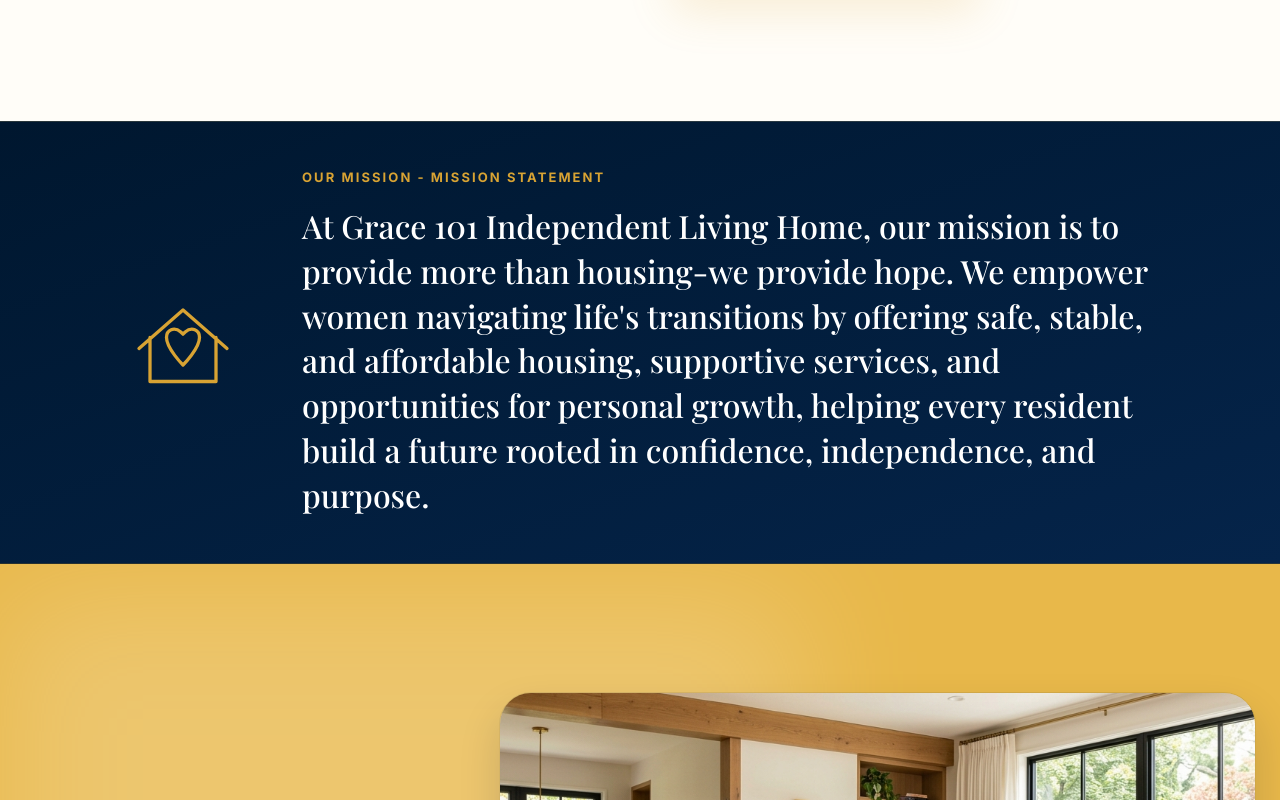
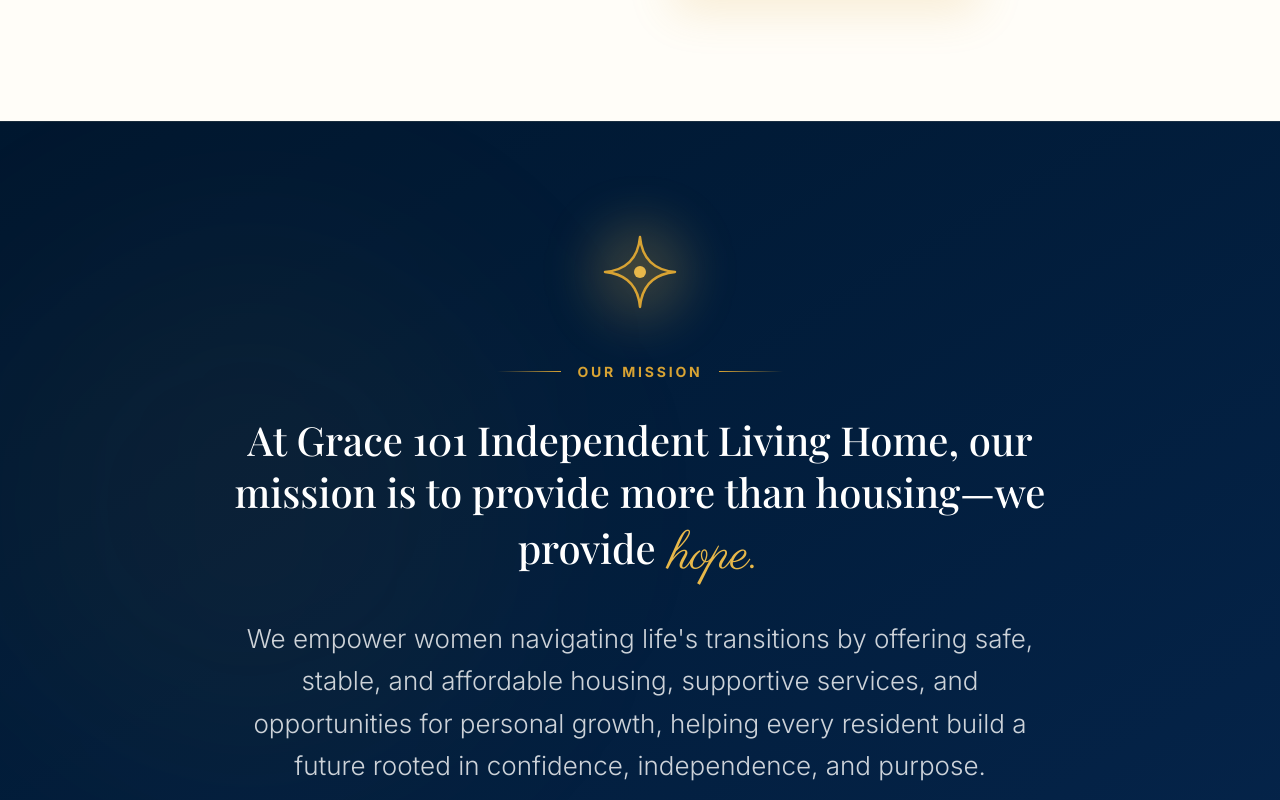
Before and after one commit to HiddenGems810/grace-website, a Next.js app: page / in a window 1280 px wide. Shown: the part 1480-2280 px from the top of the page. Built offline with nearby package versions, Linux system fonts and the light colour scheme; a web font is replaced by a local one.

Commit message:
Redesign MissionBand section with spark icon and updated typography

```diff
--- a/components/sections/MissionBand.tsx
+++ b/components/sections/MissionBand.tsx
@@ -6,15 +6,22 @@
 
 export function MissionBand() {
   return (
-    <section id="mission" className="bg-gradient-to-br from-[var(--color-navy-900)] to-[var(--color-navy-800)] py-[46px] border-y border-[var(--color-border-gold)]/50 scroll-mt-32">
-      <div className="max-w-[1440px] mx-auto px-6 flex flex-col md:flex-row items-center justify-center gap-10 md:gap-16">
-        <div className="flex-shrink-0 w-[88px] h-[88px] md:w-[110px] md:h-[110px]">
+    <section id="mission" className="relative bg-gradient-to-br from-[var(--color-navy-900)] to-[var(--color-navy-800)] py-[80px] md:py-[100px] border-y border-[var(--color-border-gold)]/30 overflow-hidden scroll-mt-32">
+      {/* Decorative ambient light */}
+      <div className="absolute top-1/2 left-0 -translate-y-1/2 w-[500px] h-[500px] bg-[var(--color-gold-500)]/5 blur-[120px] rounded-full pointer-events-none" />
+
+      <div className="max-w-[1440px] mx-auto px-6 flex flex-col items-center justify-center relative z-10">
+        <ScrollReveal isStaggerContainer className="flex flex-col items-center text-center max-w-[900px]">
+
+          <ScrollReveal y={20}>
+            <div className="relative flex-shrink-0 w-[80px] h-[80px] md:w-[100px] md:h-[100px] mb-8">
+              <div className="absolute inset-0 bg-[var(--color-gold-400)]/20 blur-xl rounded-full" />
               <motion.svg
                 viewBox="0 0 100 100"
                 fill="none"
                 xmlns="http://www.w3.org/2000/svg"
-            className="w-full h-full stroke-[var(--color-gold-500)]"
-            strokeWidth="3"
+                className="w-full h-full relative z-10"
+                strokeWidth="2.5"
                 strokeLinecap="round"
                 strokeLinejoin="round"
                 initial="hidden"
@@ -22,31 +29,44 @@
                 viewport={{ once: true, amount: 0.5 }}
               >
                 <motion.path
-              d="M 10 55 L 50 20 L 90 55 M 20 45 L 20 85 L 80 85 L 80 45"
+                  d="M 50 15 Q 53 47 85 50 Q 53 53 50 85 Q 47 53 15 50 Q 47 47 50 15 Z"
+                  className="stroke-[var(--color-gold-500)] fill-[var(--color-gold-500)]/10"
                   variants={{
-                hidden: { pathLength: 0, opacity: 0 },
-                visible: { pathLength: 1, opacity: 1, transition: { duration: 1.5, ease: "easeInOut" } },
+                    hidden: { pathLength: 0, opacity: 0, scale: 0.5 },
+                    visible: { pathLength: 1, opacity: 1, scale: 1, transition: { duration: 1.5, ease: "easeOut" } },
                   }}
                 />
-            <motion.path
-              d="M 50 70 C 50 70 35 55 35 45 C 35 38 42 35 48 40 C 50 42 50 42 50 42 C 50 42 50 42 52 40 C 58 35 65 38 65 45 C 65 55 50 70 50 70 Z"
+                <motion.circle
+                  cx="50"
+                  cy="50"
+                  r="6"
+                  className="fill-[var(--color-gold-400)]"
                   variants={{
-                hidden: { pathLength: 0, opacity: 0 },
-                visible: { pathLength: 1, opacity: 1, transition: { duration: 1.5, delay: 0.5, ease: "easeInOut" } },
+                    hidden: { opacity: 0, scale: 0 },
+                    visible: { opacity: 1, scale: 1, transition: { delay: 1, duration: 0.8 } },
                   }}
                 />
               </motion.svg>
             </div>
+          </ScrollReveal>
 
-        <ScrollReveal isStaggerContainer className="max-w-[850px] text-center md:text-left">
           <ScrollReveal y={20}>
-            <span className="block text-[13px] font-sans font-bold uppercase tracking-[0.16em] text-[var(--color-gold-500)] mb-4">
-              Our Mission - Mission Statement
+            <div className="inline-flex items-center gap-4 mb-8">
+              <div className="h-[1px] w-8 md:w-16 bg-gradient-to-r from-transparent to-[var(--color-gold-500)]" />
+              <span className="block text-[13px] md:text-[14px] font-sans font-bold uppercase tracking-[0.2em] text-[var(--color-gold-500)]">
+                Our Mission
               </span>
+              <div className="h-[1px] w-8 md:w-16 bg-gradient-to-l from-transparent to-[var(--color-gold-500)]" />
+            </div>
           </ScrollReveal>
+
           <ScrollReveal y={20}>
-            <p className="font-serif text-[22px] md:text-[28px] lg:text-[32px] text-white leading-[1.4] font-medium">
-              At Grace 101 Independent Living Home, our mission is to provide more than housing-we provide hope. We empower women navigating life&apos;s transitions by offering safe, stable, and affordable housing, supportive services, and opportunities for personal growth, helping every resident build a future rooted in confidence, independence, and purpose.
+            <p className="font-serif text-[24px] md:text-[32px] lg:text-[40px] text-white leading-[1.3] font-medium text-center">
+              At Grace 101 Independent Living Home, our mission is to provide more than housing—we provide <span className="text-[var(--color-gold-400)] mx-1" style={{ fontFamily: "var(--font-quote-script)", fontSize: "1.3em", fontWeight: 400, display: "inline-block", transform: "translateY(4px)" }}>hope.</span>
+              <br className="hidden md:block" />
+              <span className="text-[18px] md:text-[22px] lg:text-[26px] text-white/80 leading-relaxed block mt-8 font-sans font-light max-w-[800px] mx-auto">
+                We empower women navigating life&apos;s transitions by offering safe, stable, and affordable housing, supportive services, and opportunities for personal growth, helping every resident build a future rooted in confidence, independence, and purpose.
+              </span>
             </p>
           </ScrollReveal>
         </ScrollReveal>
```
Lines whose indentation alone changed are shown as unchanged.
